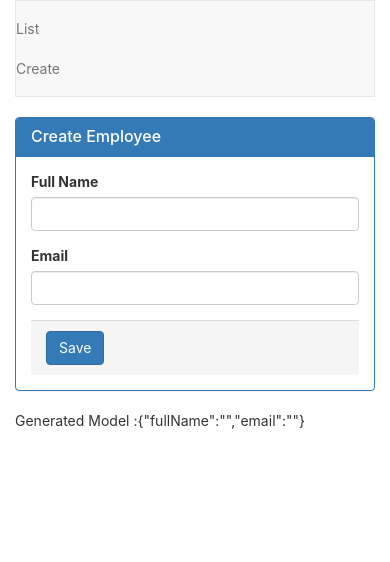
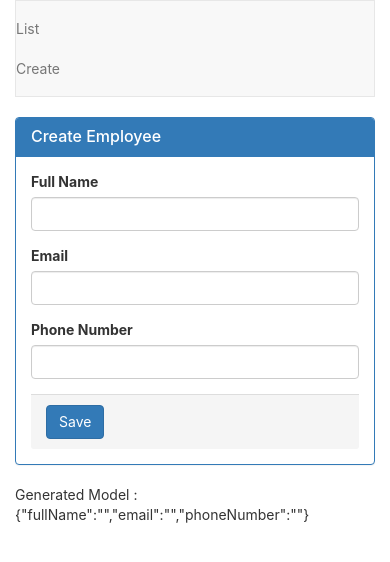
Before and after one commit to ChrisWongAtCUHK/React-CRUD-Tutorial, a React (Create React App) app: page /create in a window 390 px wide. Shown: the top 562 px of the page. Built offline with nearby package versions, Linux system fonts and the light colour scheme.

Commit message:
Add phone number

```diff
--- a/src/employees/CreateEmployee.js
+++ b/src/employees/CreateEmployee.js
@@ -6,7 +6,8 @@ class CreateEmployee extends Component {
         this.state = { employee:
             {
                 fullName: '',
-                email: ''
+                email: '',
+                phoneNumber:''
             }
         };
 
@@ -48,6 +49,12 @@ class CreateEmployee extends Component {
                                     value={this.state.employee.email} onChange={this.handleChange}/>
                             </div>
 
+                            <div className="form-group">
+                                <label htmlFor="phoneNumber">Phone Number</label>
+                                <input id="phoneNumber" type="text" className="form-control" name="phoneNumber"
+                                    value={this.state.employee.phoneNumber} onChange={this.handleChange}/>
+                            </div>
+
                             <div className="panel-footer">
                                 <button className="btn btn-primary" type="submit">Save</button>
                             </div>
```
